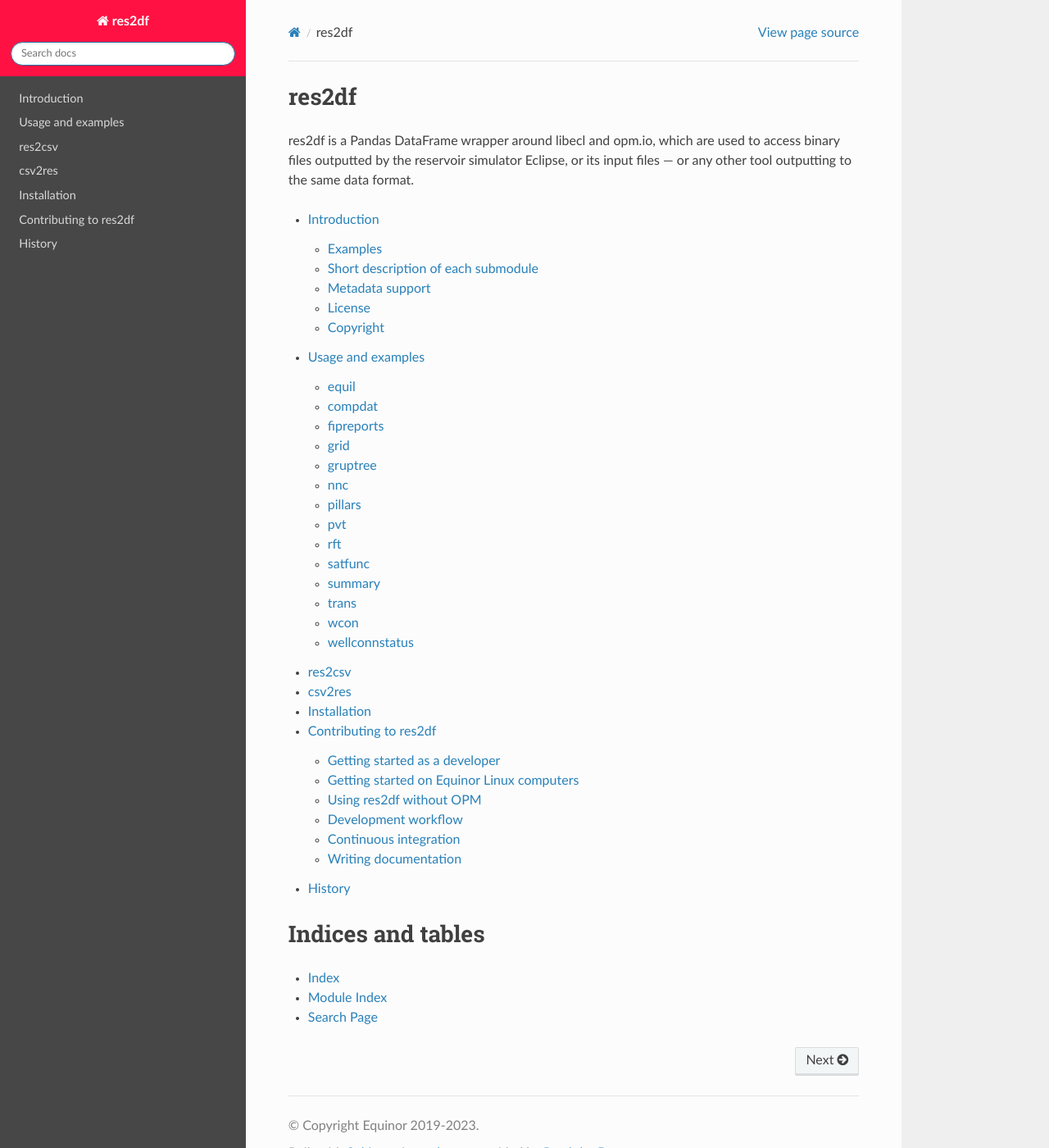
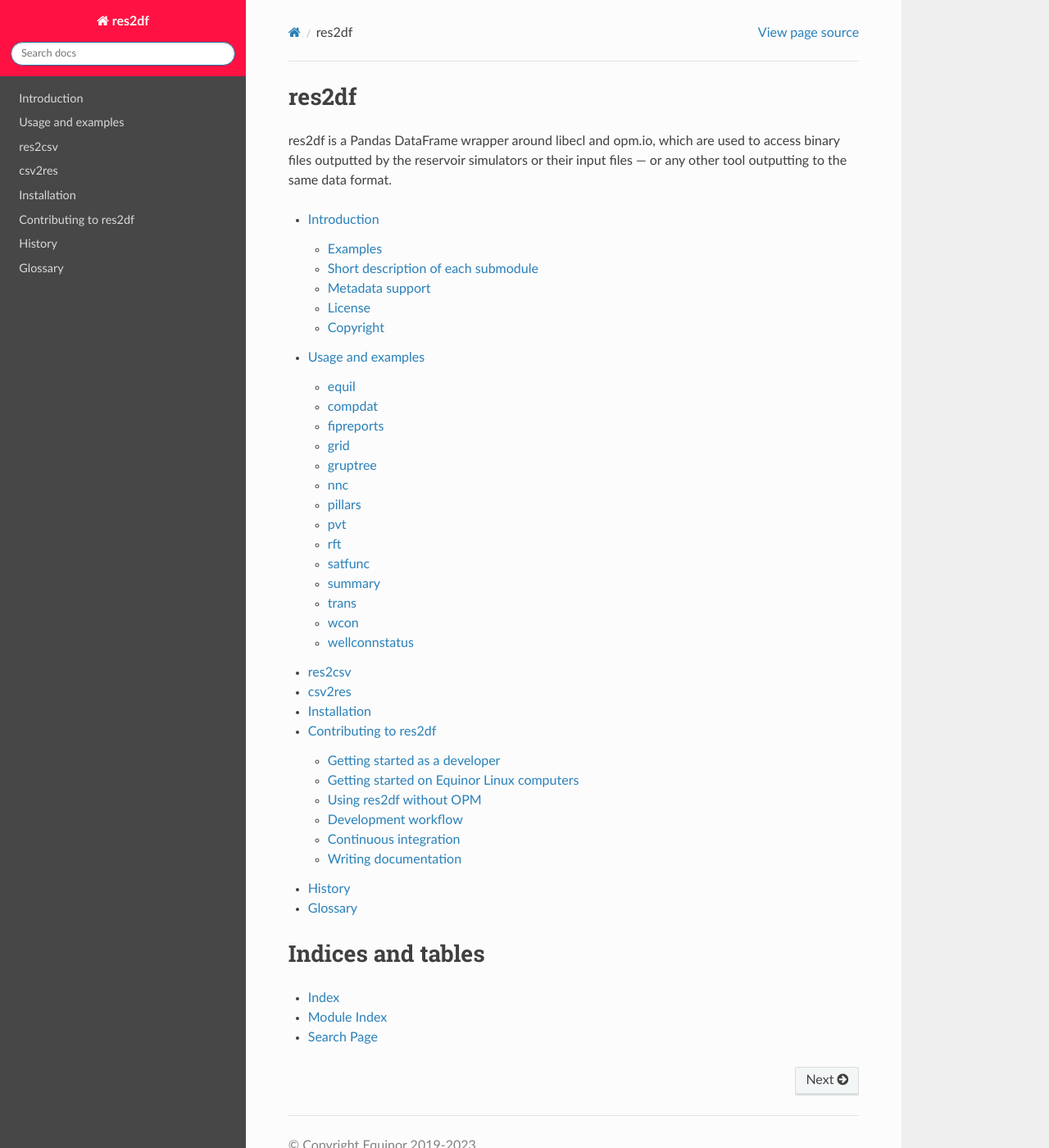
Before and after one commit to equinor/res2df, a Sphinx documentation site: the page built from docs/index.rst, in a window 1280 px wide and 1400 px high. Shown: the whole window at 82% size. Built offline with Sphinx 7.4.7 and the Read the Docs theme 2.0.0, drawn with Linux system fonts in a browser that asks for light colours; pages that are not in the unit, such as notebooks, are missing from menus; the version number could not be read and is left out.

Commit message:
Update glossary

```diff
--- a/docs/index.rst
+++ b/docs/index.rst
@@ -2,8 +2,8 @@
 ======
 
 res2df is a Pandas DataFrame wrapper around libecl and opm.io, which
-are used to access binary files outputted by the reservoir simulator
-Eclipse, or its input files --- or any other tool outputting to the same
+are used to access binary files outputted by the reservoir simulators or
+their input files --- or any other tool outputting to the same
 data format.
 
 .. toctree::
@@ -16,6 +16,7 @@
    installation
    contribution
    history
+   glossary
 
 .. toctree::
    :hidden:
--- a/docs/introduction.rst
+++ b/docs/introduction.rst
@@ -119,7 +119,7 @@
 ^^^^^^^^^^^
 
 Extracts saturation functions (SWOF, SGOF, etc) from the deck and merges
-into one DataFrame. Can write back to Eclipse include files.
+into one DataFrame. Can write back to include files.
 
 More documentation on :doc:`usage/satfunc`.
 
```
Also changed, not shown: docs/glossary.rst (added, +17 -0 lines).
